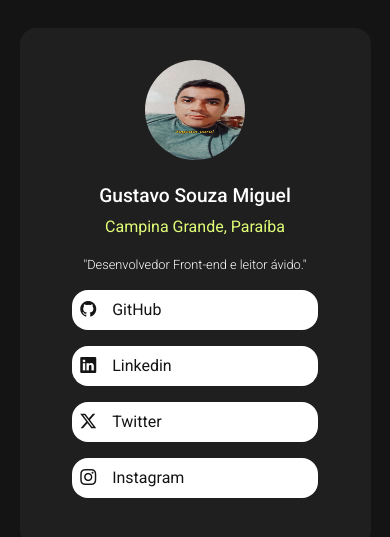
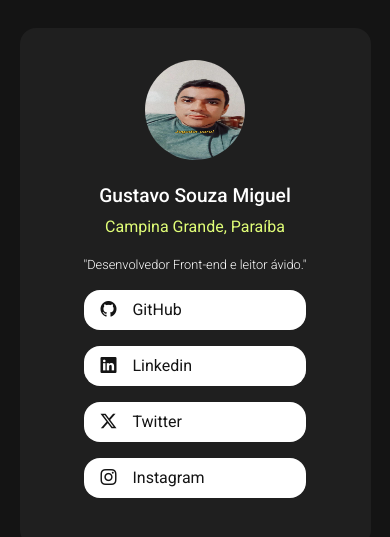
Before and after one commit to gustavomiguel33/Social-links-profile, a plain HTML site: page index.html in a window 390 px wide. Shown: the part 135-672 px from the top of the page. Drawn offline with nearby package versions, Linux system fonts and the light colour scheme.

Commit message:
Em produção

```diff
--- a/assets/css/style.scss
+++ b/assets/css/style.scss
@@ -67,17 +67,20 @@
       margin: 0 auto;
 
       ul {
-        width: 100%;
+        width: 90%;
         padding: 0;
+        margin: 0 auto;
+
         li {
           width: 100%;
           list-style: none;
           display: block;
 
           background-color: #FFF;
-          margin: 1rem auto;
-          padding: .5rem;
+          margin: 1rem 0;
+          padding: .5rem 0 .5rem 1rem;
           border-radius: 1rem;
+
           a {
             text-decoration: none;
             color: #141414;
@@ -88,7 +91,6 @@
             i {
               margin-right: 1rem;
             }
-
           }
         }
       }
--- a/index.html
+++ b/index.html
@@ -5,6 +5,7 @@
   <meta charset="UTF-8">
   <meta name="viewport" content="width=device-width, initial-scale=1.0">
   <title>Social Profile Links</title>
+  <link rel="shortcut icon" href="assets/img/favicon-32x32.png" type="image/x-icon">
 
   <!-- BOOTSTRAP -->
   <link href="https://cdn.jsdelivr.net/npm/bootstrap@5.3.6/dist/css/bootstrap.min.css" rel="stylesheet"
@@ -32,16 +33,16 @@
       <div class="links-social">
         <ul>
           <li>
-            <a href="#"><i class="bi bi-github"></i>GitHub</a>
+            <a href="https://github.com/gustavomiguel33" target="_blank"><i class="bi bi-github"></i>GitHub</a>
           </li>
           <li>
-            <a href="#"><i class="bi bi-linkedin"></i></i>Linkedin</a>
+            <a href="https://www.linkedin.com/in/gustavosouzamiguel/" target="_blank"><i class="bi bi-linkedin"></i></i>Linkedin</a>
           </li>
           <li>
-            <a href="#"><i class="bi bi-twitter-x"></i>Twitter</a>
+            <a href="https://x.com/Mi3Miguel" target="_blank"><i class="bi bi-twitter-x"></i>Twitter</a>
           </li>
           <li>
-            <a href="#"><i class="bi bi-instagram"></i>Instagram</a>
+            <a href="https://www.instagram.com/miguelgustavosouza/" target="_blank"><i class="bi bi-instagram"></i>Instagram</a>
           </li>
         </ul>
       </div>
```
Also changed, not shown: assets/css/style.css, assets/img/favicon-32x32.png (added), 1 other file.
